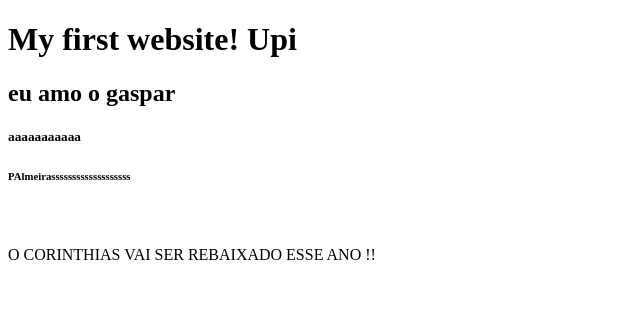
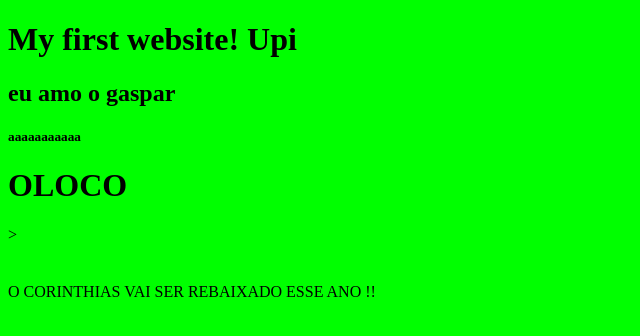
Before and after one commit to MatheusGiulianno/PROJETO--SITE-, a plain HTML site: page index.html in a window 1280 px wide. Shown: the whole page, without its empty margins (0-640 px from the left). Drawn offline with Linux system fonts and the light colour scheme.

Commit message:
projetoSite v2

```diff
--- a/Estilo.css
+++ b/Estilo.css
@@ -0,0 +1,3 @@
+body{
+    background-color: rgb(0, 255, 0);
+}
--- a/index.html
+++ b/index.html
@@ -4,12 +4,14 @@
     <meta charset="UTF-8">
     <meta name="viewport" content="width=device-width, initial-scale=1.0">
     <title>Matheus Giulianno / 1DSB</title>
+<link rel="stylesheet" href="Estilo.css">
 </head>
 <body>
     <h1>My first website! Upi</h1>
     <H2>eu amo o gaspar</H2>
     <h5>aaaaaaaaaaa</h5>
-    <h6>PAlmeirasssssssssssssssssss</h6>
+    <h1>OLOCO</h1>
+        >
 
 <MARquee>PALMEIRAS CAMPEÃO 😎!!!!</MARquee>
 
```
